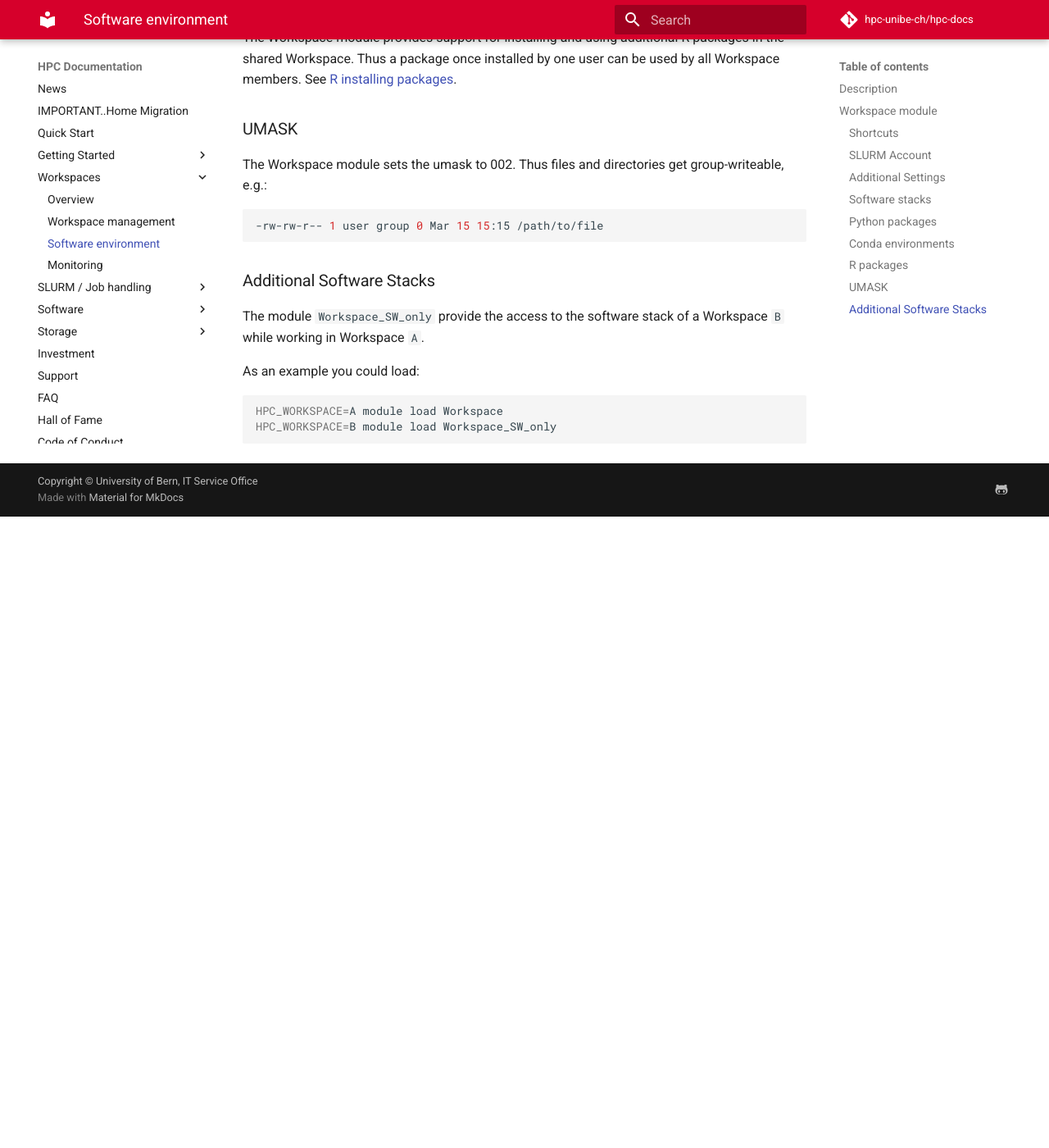
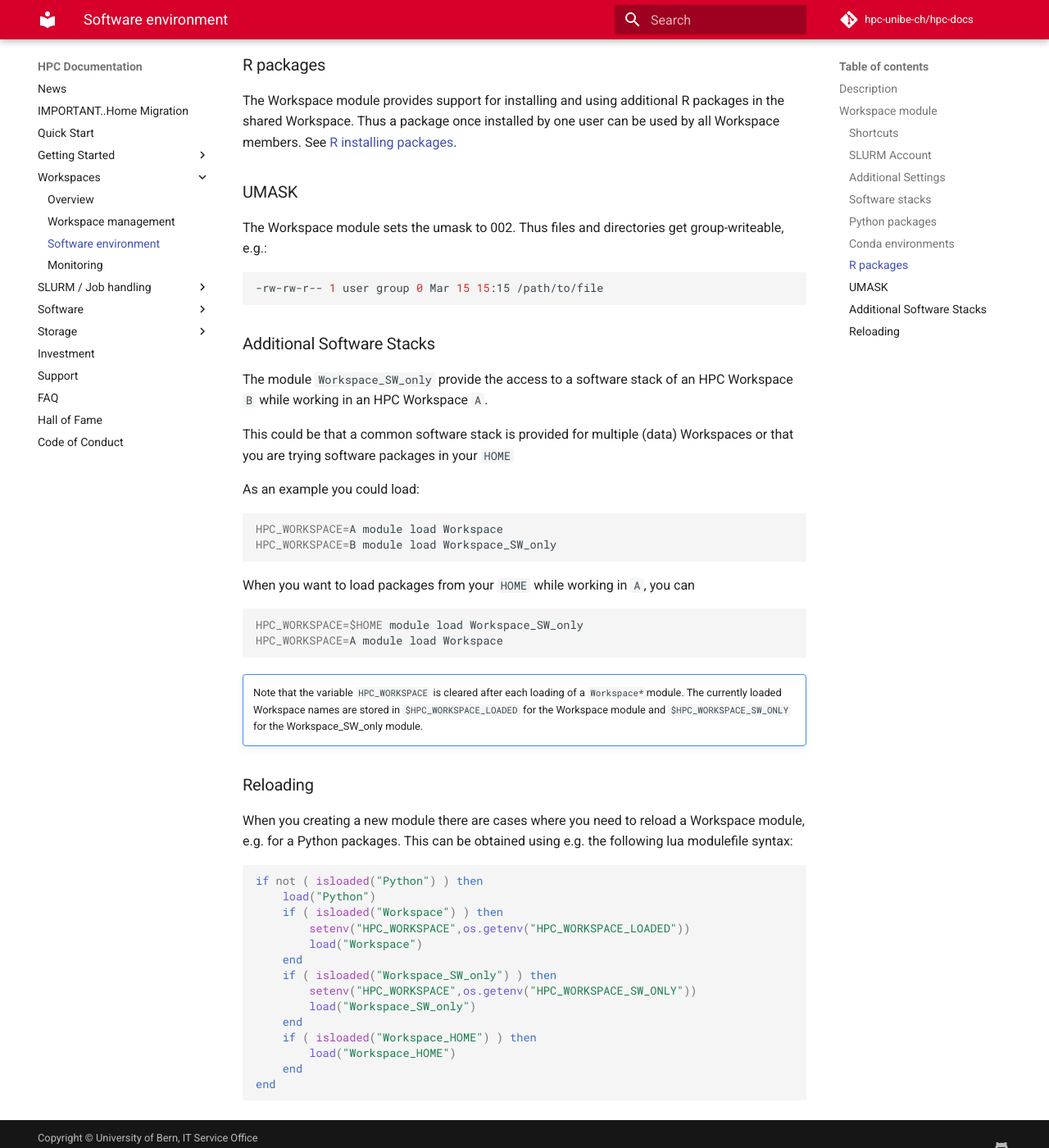
Before and after one commit to hpc-unibe-ch/hpc-unibe-ch.github.io, an MkDocs documentation site: the page built from docs/hpc-workspaces/environment.md, in a window 1280 px wide and 1400 px high, scrolled down 3055 px. Shown: the whole window at 82% size. Built offline with MkDocs 1.6.1 and Material for MkDocs 9.7.7, drawn with Linux system fonts in a browser that asks for light colours; comment, search, counter and statistics services are not loaded; before the commit the page ends 3685 px from its top, so only the background shows below that; some of the changed text lies outside the part shown.

Commit message:
Workspace module types description

````diff
--- a/docs/hpc-workspaces/environment.md
+++ b/docs/hpc-workspaces/environment.md
@@ -15,7 +15,7 @@
 
 There are the following possibilities:
 
-- you belong to **no** Workspace: load `module load Workspace_Home` to use your software stack in your HOME directory
+- you belong to **no** Workspace: load `module load Workspace_Home` to use your software stack in your HOME directory and set `$WORKSPACE` and `$SCRATCH` variables to your private directories.
 - you belong to **one** Workspace: this Workspace gets loaded when `module load Workspace`
 - you belong to multiple Workspaces: you need to specify the Workspace to load using the variable `$HPC_WORKSPACE`. If not specified, the module presents the possible options, e.g.:
     ```
@@ -30,6 +30,7 @@
     ```
     HPC_WORKSPACE=<WorkspaceName> module load Workspace
     ```
+There are also ways to load an additional Workspace for an additional software stack, see [Additional Software Stacks](#additional-software-stacks) below.
 
 ### Shortcuts
 The workspace module provides the following variables:
@@ -90,7 +91,9 @@
 
 ### Additional Software Stacks
 
-The module `Workspace_SW_only` provide the access to the software stack of a Workspace `B` while working in Workspace `A`.
+The module `Workspace_SW_only` provide the access to a software stack of an HPC Workspace `B` while working in an HPC Workspace `A`.
+
+This could be that a common software stack is provided for multiple (data) Workspaces or that you are trying software packages in your `HOME`
 
 As an example you could load:
 
@@ -98,3 +101,34 @@
 HPC_WORKSPACE=A module load Workspace
 HPC_WORKSPACE=B module load Workspace_SW_only
 ```
+
+When you want to load packages from your `HOME` while working in `A`, you can
+
+```Bash
+HPC_WORKSPACE=$HOME module load Workspace_SW_only
+HPC_WORKSPACE=A module load Workspace
+```
+
+!!! type note ""
+    Note that the variable `HPC_WORKSPACE` is cleared after each loading of a `Workspace*`module. The currently loaded Workspace names are stored in `$HPC_WORKSPACE_LOADED` for the Workspace module and `$HPC_WORKSPACE_SW_ONLY` for the Workspace_SW_only module.
+
+### Reloading
+
+When you creating a new module there are cases where you need to reload a Workspace module, e.g. for a Python packages. This can be obtained using e.g. the following lua modulefile syntax:
+
+```lua
+if not ( isloaded("Python") ) then
+    load("Python")
+    if ( isloaded("Workspace") ) then
+        setenv("HPC_WORKSPACE",os.getenv("HPC_WORKSPACE_LOADED"))
+        load("Workspace")
+    end
+    if ( isloaded("Workspace_SW_only") ) then
+        setenv("HPC_WORKSPACE",os.getenv("HPC_WORKSPACE_SW_ONLY"))
+        load("Workspace_SW_only")
+    end
+    if ( isloaded("Workspace_HOME") ) then
+        load("Workspace_HOME")
+    end
+end
+```
````
Also changed, not shown: other parts of docs/hpc-workspaces/environment.md (+1 -1 lines).
